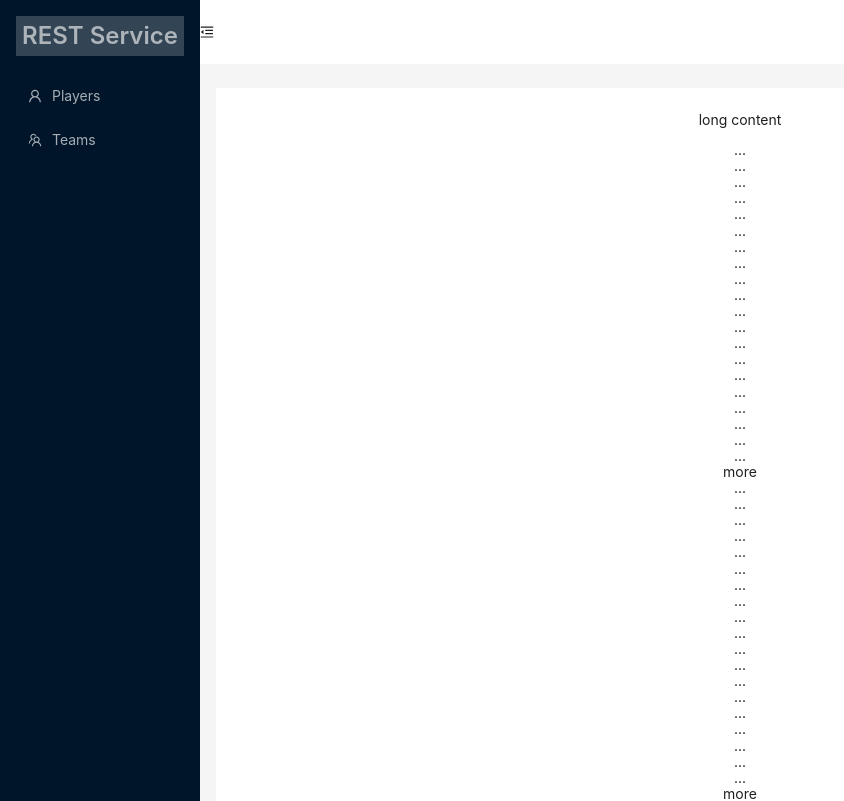
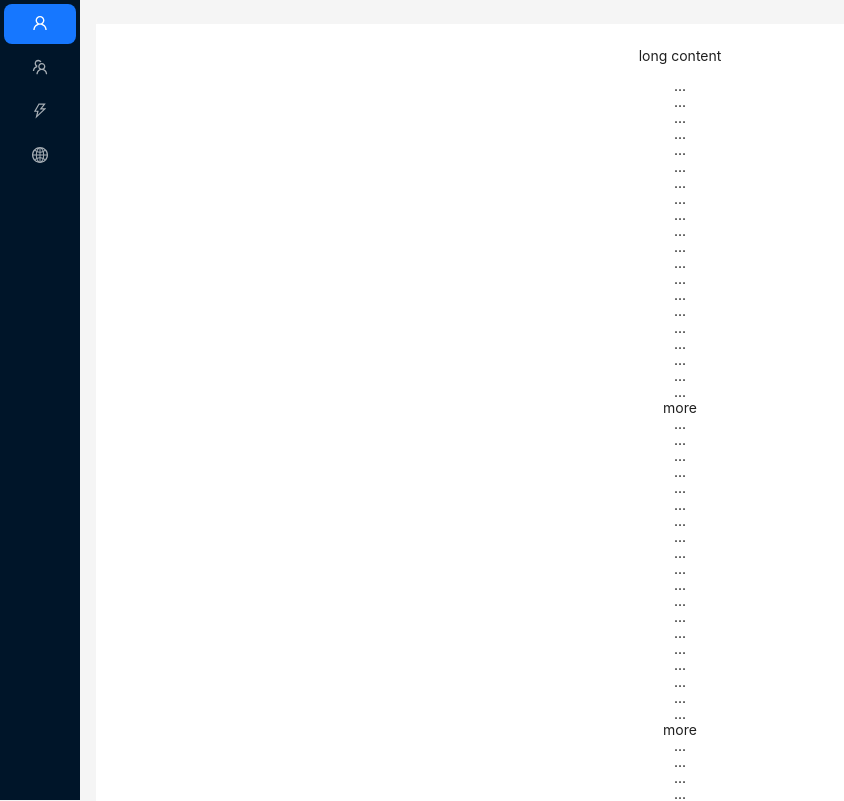
Before and after one commit to bxr1nG/rest, a React app in the folder packages/client/: page /players in a window 1280 px wide. Shown: the top 801 px of the page, without its empty margins (0-844 px from the left). Built offline with nearby package versions, Linux system fonts and the light colour scheme.

Commit message:
feat(client): add Layout menu

```diff
--- a/packages/client/src/App/index.tsx
+++ b/packages/client/src/App/index.tsx
@@ -25,6 +25,14 @@ const App: React.FC<AppProps> = () => {
                     path="teams"
                     element={<Players />}
                 />
+                <Route
+                    path="games"
+                    element={<Players />}
+                />
+                <Route
+                    path="venues"
+                    element={<Players />}
+                />
             </Route>
         </Routes>
     );
--- /dev/null
+++ b/packages/client/src/components/AppLayout/constants.tsx
@@ -0,0 +1,45 @@
+import type { MenuProps } from "antd";
+
+import React from "react";
+import {
+    GlobalOutlined,
+    TeamOutlined,
+    ThunderboltOutlined,
+    UserOutlined
+} from "@ant-design/icons";
+import { Link } from "react-router-dom";
+
+export const styles: Record<string, React.CSSProperties> = {
+    sider: {
+        overflow: "auto",
+        height: "100vh",
+        position: "fixed",
+        left: 0,
+        top: 0,
+        bottom: 0
+    },
+    layout: { marginLeft: 80 }
+};
+
+export const items: MenuProps["items"] = [
+    {
+        key: "players",
+        icon: <UserOutlined />,
+        label: <Link to="/players">Players</Link>
+    },
+    {
+        key: "teams",
+        icon: <TeamOutlined />,
+        label: <Link to="/teams">Teams</Link>
+    },
+    {
+        key: "games",
+        icon: <ThunderboltOutlined />,
+        label: <Link to="/games">Games</Link>
+    },
+    {
+        key: "venues",
+        icon: <GlobalOutlined />,
+        label: <Link to="/venues">Venues</Link>
+    }
+];
--- a/packages/client/src/components/AppLayout/index.tsx
+++ b/packages/client/src/components/AppLayout/index.tsx
@@ -1,82 +1,28 @@
-import type { MenuProps } from "antd";
+import React from "react";
+import { Layout, Menu } from "antd";
+import { Outlet } from "react-router-dom";
 
-import React, { useState } from "react";
-import {
-    UserOutlined,
-    TeamOutlined,
-    MenuFoldOutlined,
-    MenuUnfoldOutlined
-} from "@ant-design/icons";
-import { Layout, Menu, Typography, theme } from "antd";
-import { Link, Outlet } from "react-router-dom";
+import { items, styles } from "./constants";
 
-const { Sider, Header } = Layout;
-const { Title } = Typography;
-
-const items: MenuProps["items"] = [
-    {
-        key: "players",
-        icon: React.createElement(UserOutlined),
-        label: <Link to="/players">Players</Link>
-    },
-    {
-        key: "teams",
-        icon: React.createElement(TeamOutlined),
-        label: <Link to="/teams">Teams</Link>
-    }
-];
+const { Sider } = Layout;
 
 type AppLayoutProps = Record<string, never>;
 
 const AppLayout: React.FC<AppLayoutProps> = () => {
-    const [collapsed, setCollapsed] = useState(false);
-    const {
-        token: { colorBgContainer }
-    } = theme.useToken();
-
     return (
         <Layout>
             <Sider
-                trigger={null}
-                collapsible
-                collapsed={collapsed}
+                collapsed
+                style={styles.sider}
             >
-                <div
-                    style={{
-                        display: "flex",
-                        justifyContent: "center",
-                        alignItems: "center",
-                        margin: 16,
-                        padding: 4,
-                        background: "rgba(255, 255, 255, 0.2)"
-                    }}
-                >
-                    <Title
-                        level={3}
-                        style={{
-                            margin: 0,
-                            color: "rgba(255, 255, 255, 0.6)"
-                        }}
-                    >
-                        REST Service
-                    </Title>
-                </div>
                 <Menu
                     theme="dark"
                     mode="inline"
-                    defaultSelectedKeys={["0"]}
+                    defaultSelectedKeys={["players"]}
                     items={items}
                 />
             </Sider>
-            <Layout>
-                <Header style={{ padding: 0, background: colorBgContainer }}>
-                    {React.createElement(
-                        collapsed ? MenuUnfoldOutlined : MenuFoldOutlined,
-                        {
-                            onClick: () => setCollapsed(!collapsed)
-                        }
-                    )}
-                </Header>
+            <Layout style={styles.layout}>
                 <Outlet />
             </Layout>
         </Layout>
```
